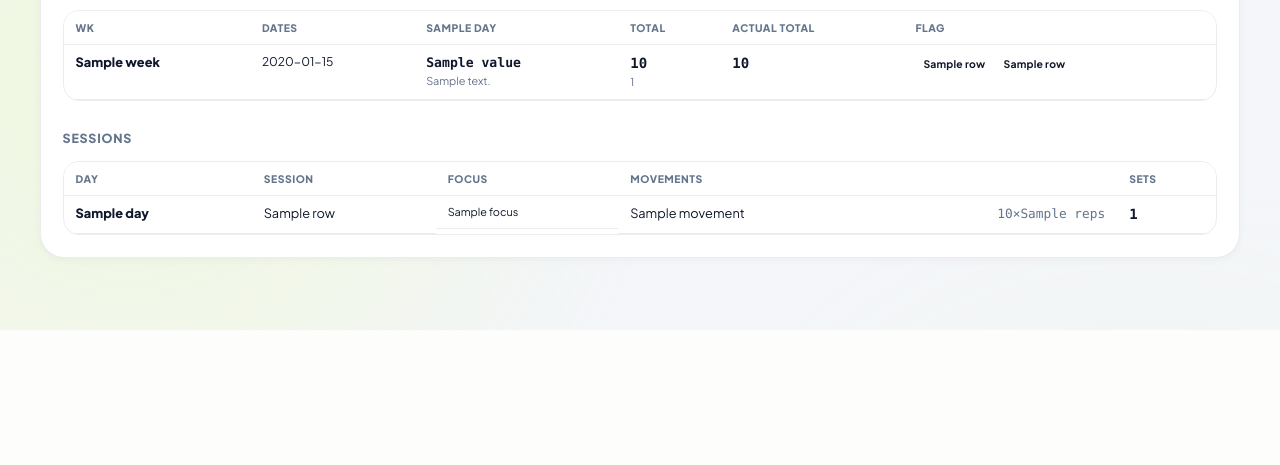
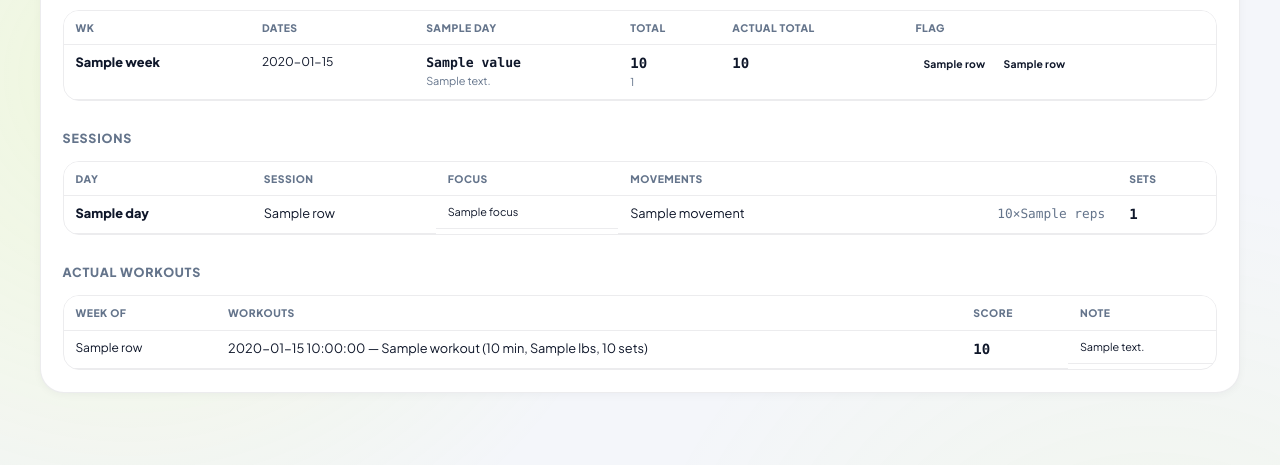
Before and after one commit to mrtial/Athlytics, a FastAPI app: template app/templates/training_plans.html in a window 1280 px wide. Shown: the part 804-1269 px from the top of the page. Before the commit the page ends 1134 px from the top, so only its background shows below. Run offline with FastAPI, Linux system fonts and the light colour scheme; the template is opened without the code that fills it: most values are stand-ins (such as "Sample title", 1, 10 or a date in 2020); parts of the project's set-up code (start-up, migrations or seed data) failed here and were passed over; some libraries are stand-ins or nearby versions.

Commit message:
feat: log actual Tonal workouts on goal-only training plans
A strength plan can now track a goal (e.g. a target score) without
prescribing specific sessions, when the athlete follows Tonal's own
guided program instead of a custom split. For that case, add an
"Actual Workouts" table (_actual_log_table) showing what was actually
done each week -- no plan-vs-actual comparison, since there's nothing
to compare against.

Update tonal-weekly-checkin to write this automatically: compliance
review only applies to plans with prescribed sessions, otherwise the
skill now builds and writes an actual_log entry per week from the
athlete's real Tonal workout history.

Co-Authored-By: Claude Sonnet 5 <noreply@anthropic.com>

```diff
--- a/app/routes/training_plans.py
+++ b/app/routes/training_plans.py
@@ -196,8 +196,13 @@ def _strength_stat_row(plan_data: dict, plan_target_date: date, plan_start_date:
         {"label": "Target date", "value": plan_target_date.strftime("%b %d, %Y")},
         {"label": "Start date", "value": plan_start_date.strftime("%b %d, %Y")},
         {"label": "Duration", "value": f"{plan_data.get('total_weeks', '—')} weeks"},
-        {"label": "Sessions / week", "value": f"{len(plan_data.get('sessions') or {})} / week"},
     ]
+    # Session count is only meaningful when this plan prescribes specific
+    # sessions -- a goal-only plan (e.g. "follow Tonal's own program, just
+    # track the score") has no session count to report.
+    sessions = plan_data.get("sessions") or {}
+    if sessions:
+        stats.append({"label": "Sessions / week", "value": f"{len(sessions)} / week"})
     if baseline.get("tonal_strength_score") is not None:
         stats.append({"label": "Baseline score", "value": str(baseline["tonal_strength_score"]), "accent": True})
     return stats
@@ -227,6 +232,37 @@ def _session_table(plan_data: dict) -> dict:
             }
         )
     rows.sort(key=lambda row: day_index.get(row["day"], len(_DAY_ORDER)))
+    return {"rows": rows}
+
+
+def _actual_log_table(plan_data: dict) -> dict:
+    """Actual-only log for a strength plan that doesn't prescribe specific
+    sessions (e.g. the athlete follows Tonal's own guided program) -- just
+    what got done each week, with no plan-vs-actual comparison since there's
+    no plan to compare against. Written by the tonal-weekly-checkin skill.
+    Most recent week first."""
+    entries = plan_data.get("actual_log") or []
+    rows = []
+    for entry in sorted(entries, key=lambda e: e.get("week_start", ""), reverse=True):
+        week_start = entry.get("week_start")
+        rows.append(
+            {
+                "week_label": _week_date_range_label(week_start) if week_start else "",
+                "workouts": [
+                    {
+                        "date": w.get("date"),
+                        "title": w.get("title"),
+                        "duration_min": w.get("duration_min"),
+                        "volume_lbs": w.get("volume_lbs"),
+                        "sets": w.get("sets"),
+                        "movements": w.get("movements") or [],
+                    }
+                    for w in (entry.get("workouts") or [])
+                ],
+                "strength_score": entry.get("strength_score"),
+                "note": entry.get("note"),
+            }
+        )
     return {"rows": rows}
 
 
@@ -336,7 +372,10 @@ def training_plans_page(request: Request, conn=Depends(require_admin_page)):
         elif is_strength:
             view["stats"] = _strength_stat_row(plan_data, plan.target_date, plan.start_date)
             view["rhythm"] = _weekly_rhythm(plan_data)
-            view["session_table"] = _session_table(plan_data)
+            if plan_data.get("sessions"):
+                view["session_table"] = _session_table(plan_data)
+            if plan_data.get("actual_log"):
+                view["actual_log_table"] = _actual_log_table(plan_data)
         plans_view.append(view)
 
     targets = repository.get_targets(conn)
--- a/app/static/style.css
+++ b/app/static/style.css
@@ -2178,6 +2178,12 @@ html[data-theme="dark"] select:focus {
   font-variant-numeric: tabular-nums;
   color: var(--fg-muted);
   white-space: nowrap;
+}
+
+.plan-workout-entry {
+  display: flex;
+  flex-direction: column;
+  gap: 0.15rem;
 }
 
 .plan-day-rest {
--- a/app/templates/training_plans.html
+++ b/app/templates/training_plans.html
@@ -218,6 +218,43 @@
       </table>
     </div>
     {% endif %}
+
+    {% if item.actual_log_table %}
+    <h4 class="plan-subsection-title">Actual Workouts</h4>
+    <div class="plan-week-table-wrap">
+      <table class="plan-week-table">
+        <thead>
+          <tr>
+            <th>Week Of</th>
+            <th>Workouts</th>
+            <th>Score</th>
+            <th>Note</th>
+          </tr>
+        </thead>
+        <tbody>
+          {% for row in item.actual_log_table.rows %}
+          <tr>
+            <td class="plan-week-dates">{{ row.week_label }}</td>
+            <td>
+              <ul class="plan-movement-list">
+                {% for w in row.workouts %}
+                <li class="plan-workout-entry">
+                  <span class="plan-movement-name">{{ w.date }} — {{ w.title }} ({{ w.duration_min }} min, {{ w.volume_lbs }} lbs, {{ w.sets }} sets)</span>
+                  {% if w.movements %}<span class="plan-day-note">{{ w.movements | join(", ") }}</span>{% endif %}
+                </li>
+                {% endfor %}
+              </ul>
+            </td>
+            <td class="plan-day-cell plan-total-cell">
+              {% if row.strength_score is not none %}<span class="plan-day-mi">{{ row.strength_score }}</span>{% else %}&mdash;{% endif %}
+            </td>
+            <td class="plan-day-note">{{ row.note or "—" }}</td>
+          </tr>
+          {% endfor %}
+        </tbody>
+      </table>
+    </div>
+    {% endif %}
     </details>
   </div>
   {% endfor %}
```
Also changed, not shown: skills/tonal-weekly-checkin/SKILL.md (+21 -5 lines).
